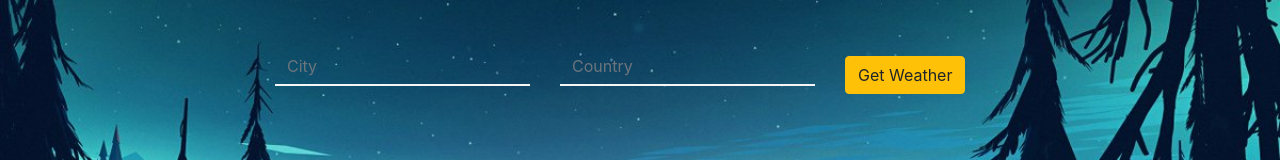
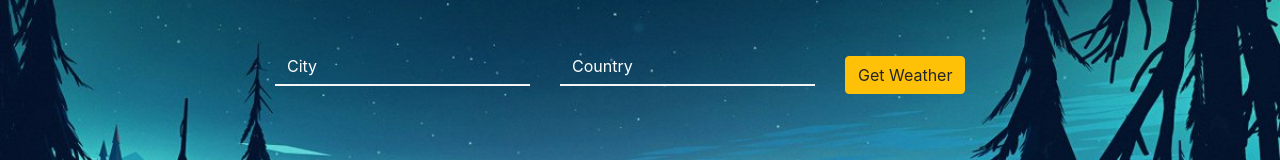
Before and after one commit to Thedbzr/Weather-App, a React (Create React App) app: page / in a window 1280 px wide. Shown: the top 160 px of the page. Built offline with nearby package versions, Linux system fonts and the light colour scheme.

Commit message:
Update form.style.css

```diff
--- a/src/app_component/form.style.css
+++ b/src/app_component/form.style.css
@@ -4,17 +4,25 @@ form{
 
 form input[name="city"],
 form input[name="country"]{
-    background-color: transparent;
+    background-color: transparent !important;
     color: white;
     border:0;
+    box-shadow: 0;
     border-bottom: 2px solid whitesmoke;
     border-radius: 0;
 }
 
-form input:focus {
-    background-color: transparent !important;
+.container {
+    margin-top: 1.2rem;
+  }
+
+  .container input,
+  .container ::-webkit-input-placeholder {
+    color: white !important;
+  }
+  .container input:focus {
+    background-color: transparent;
     box-shadow: none !important;
-}
-form input.container ::-webkit-input-placeholder,{
-     color: white !important;
- }
+    border: none;
+    border-bottom: 2px solid whitesmoke;
+  }
```
